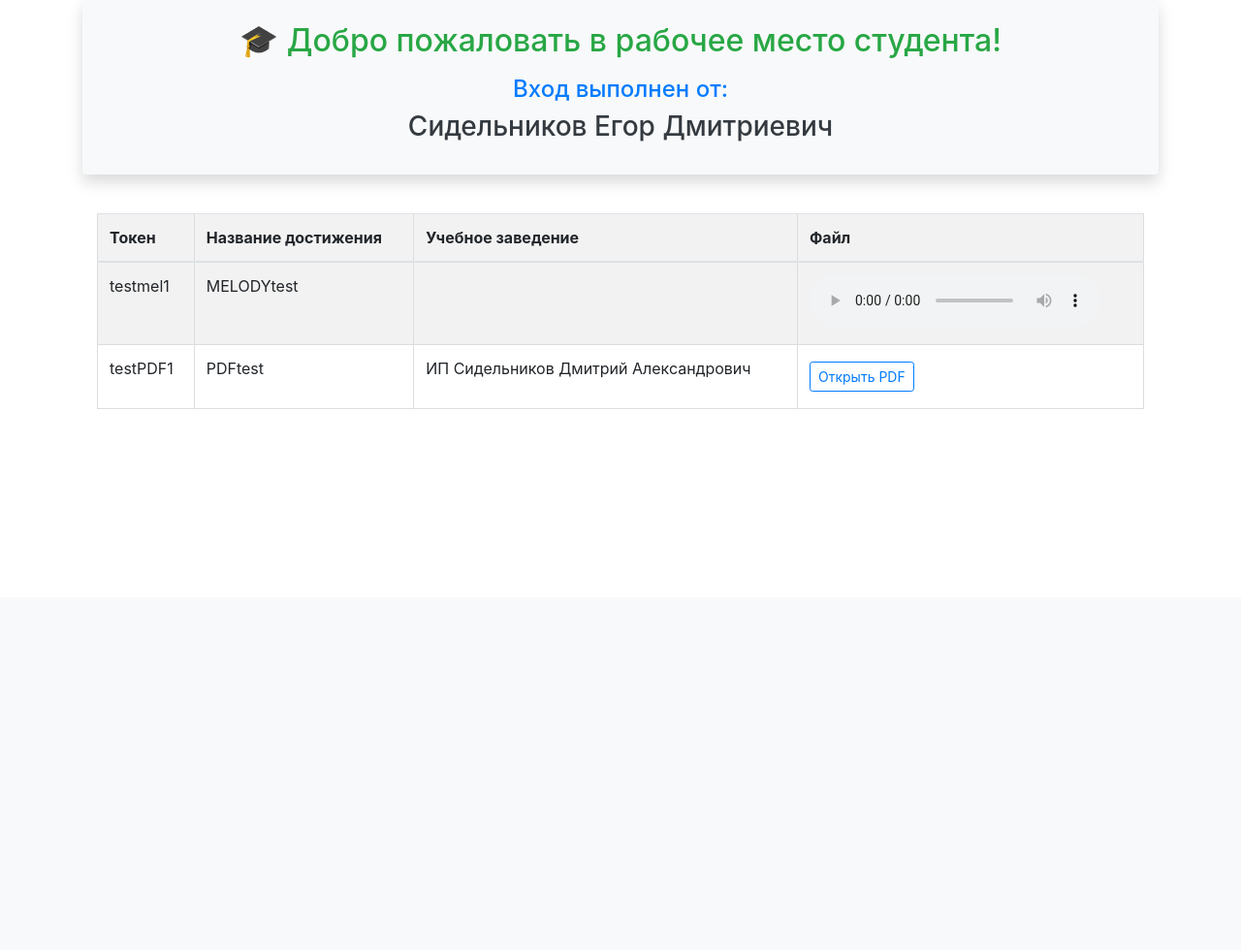
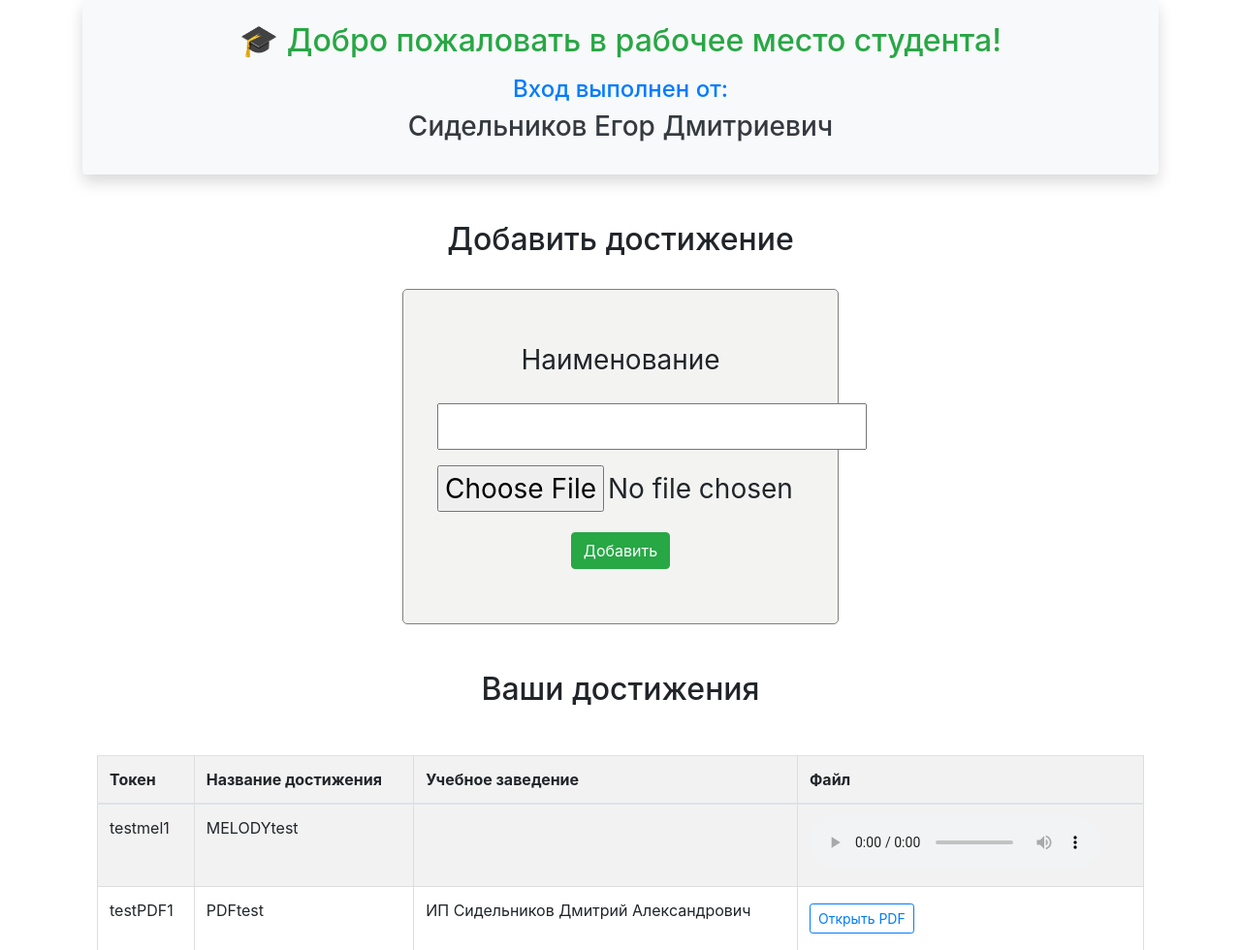
Before and after one commit to Egor137-YaJ/EduCred_YANDEX_MYWEB, a Flask app: page /student_workspace in a window 1280 px wide. Shown: the part 184-1164 px from the top of the page at 97% size. Before the commit the page ends 606 px from the top, so only its background shows below. Run offline with Flask 3, Linux system fonts and the light colour scheme; a user stored in the database is signed in; data comes from the database, SQL or seed files in the repository; both versions use the stored data as it was after the commit; some libraries are stand-ins or nearby versions.

Commit message:
make_add_func

```diff
--- /dev/null
+++ b/data/upload_music_form.py
@@ -0,0 +1,10 @@
+from flask_wtf import FlaskForm
+from wtforms import StringField, SubmitField
+from flask_wtf.file import FileField, FileRequired, FileAllowed
+from wtforms.validators import DataRequired
+
+class UploadMusicForm(FlaskForm):
+    name = StringField("Наименование", validators=[DataRequired()])
+    audio = FileField("Загрузить", validators=[FileAllowed(tuple('wav mp3 aac ogg oga flac'.split()), 'Только Аудио!'),
+                      FileRequired('Пустой файл!')])
+    submit = SubmitField("Добавить")
--- a/server.py
+++ b/server.py
@@ -11,6 +11,7 @@ from data.reg_Employer import RegisterEmployerForm
 from data.login_form import LoginForm
 from data.Users import User
 from data.Students import Student
+from data.upload_music_form import UploadMusicForm
 from data.Universities import University
 from data.Employers import Employer
 from data.Achievements import Achievement
@@ -326,17 +327,31 @@ def employer_workspace():
                            style=url_for('static', filename='css/style.css'))
 
 
-@app.route('/student_workspace')
+@app.route('/student_workspace', methods=['GET', 'POST'])
 @login_required
 def student_workspace():
     achievements_data = []
     db_sess = db_session.create_session()
     user = db_sess.query(User).get(current_user.id)
     student = user.student
+    form = UploadMusicForm()
+    if form.validate_on_submit():
+        ach = form.audio.data
+        # token, path = upload_tokened_ach(ach)
+        ach.save(os.path.join('static/achievements', f'{form.name.data}.mp3'))
+        achievement = Achievement(
+            # token = token,
+            # file_path = path,
+            file_path=f'achievements/{form.name.data}.mp3',
+            title=form.name.data,
+            student_id=student.id)
+        db_sess.add(achievement)
+        db_sess.commit()
+        return redirect(url_for('student_workspace'))
+
     student_fullname = student.student_nsp.strip()
     achievements = db_sess.query(Achievement).filter(
-        Achievement.student_id == student.id,
-        Achievement.end_date != None).all()
+        Achievement.student_id == student.id).all()
 
     if not achievements:
         flash("У студента нет достижений.", "warning")
@@ -351,21 +366,20 @@ def student_workspace():
                 'file_path': a.file_path
             })
         session['student_id_current'] = student.id
-
     return render_template('student_workspace.html',
+                           form=form,
                            joined_title=student_fullname,
-                           style=url_for('static', filename='css/style.css'), achievements=achievements_data)
-
+                           achievements=achievements_data,
+                           style=url_for('static', filename='css/style.css'))
 
 def main():
     db_session.global_init("db/EduCred_data.db")
     port = int(os.environ.get("PORT", 8000))
     app.run(host='0.0.0.0', port=port)
 
-
 if __name__ == '__main__':
     main()
 
-# My web: https://precious-fluoridated-muskox.glitch.me/
-# create git with only this directory on git. just files of that github
-# My Projects: https://glitch.com/dashboard?group=owned&sortColumn=boost&sortDirection=DESC&page=1&showAll=false&filterDomain=
+    # My web: https://precious-fluoridated-muskox.glitch.me/
+    # create git with only this directory on git. just files of that github
+    # My Projects: https://glitch.com/dashboard?group=owned&sortColumn=boost&sortDirection=DESC&page=1&showAll=false&filterDomain=
--- a/static/css/style.css
+++ b/static/css/style.css
@@ -188,3 +188,15 @@ form.invite-form.m-0 {
 .gap-2 {
     gap: 10px;
 }
+
+.upload_file {
+    margin-left: auto;
+    margin-right: auto;
+    max-width: 450px;
+    font-size: 28px;
+    background-color: #f3f3f2;
+    border: 1px solid gray;
+    border-radius: 5px;
+    text-align: center;
+    padding: 35px;
+}
--- a/templates/student_workspace.html
+++ b/templates/student_workspace.html
@@ -5,6 +5,28 @@
     <h4 class="text-primary">Вход выполнен от:</h4>
     <h3 class="text-dark fw-bold">{{ joined_title }}</h3>
 </div>
+<br>
+<br>
+<h2 align="center">Добавить достижение</h2>
+<br>
+<div class="upload_file">
+    <form method="POST" enctype="multipart/form-data">
+        <p>{{ form.hidden_tag() }}</p>
+        <p>{{ form.name.label }}</p>
+        <p>{{ form.name}}</p>
+        <p>{{ form.audio}}</p>
+        <p>{{ form.submit(type="submit", class="btn btn-success btn-equal-height") }}</p>
+        {% for error in form.audio.errors %}
+            <div class="alert alert-danger" role="alert">
+            {{ error }}
+            </div>
+        {% endfor %}
+    </form>
+</div>
+
+<br>
+<br>
+<h2 align="center">Ваши достижения</h2>
 <div class="container">
 
     {% with messages = get_flashed_messages() %}
```
Also changed, not shown: db/EduCred_data.db.
